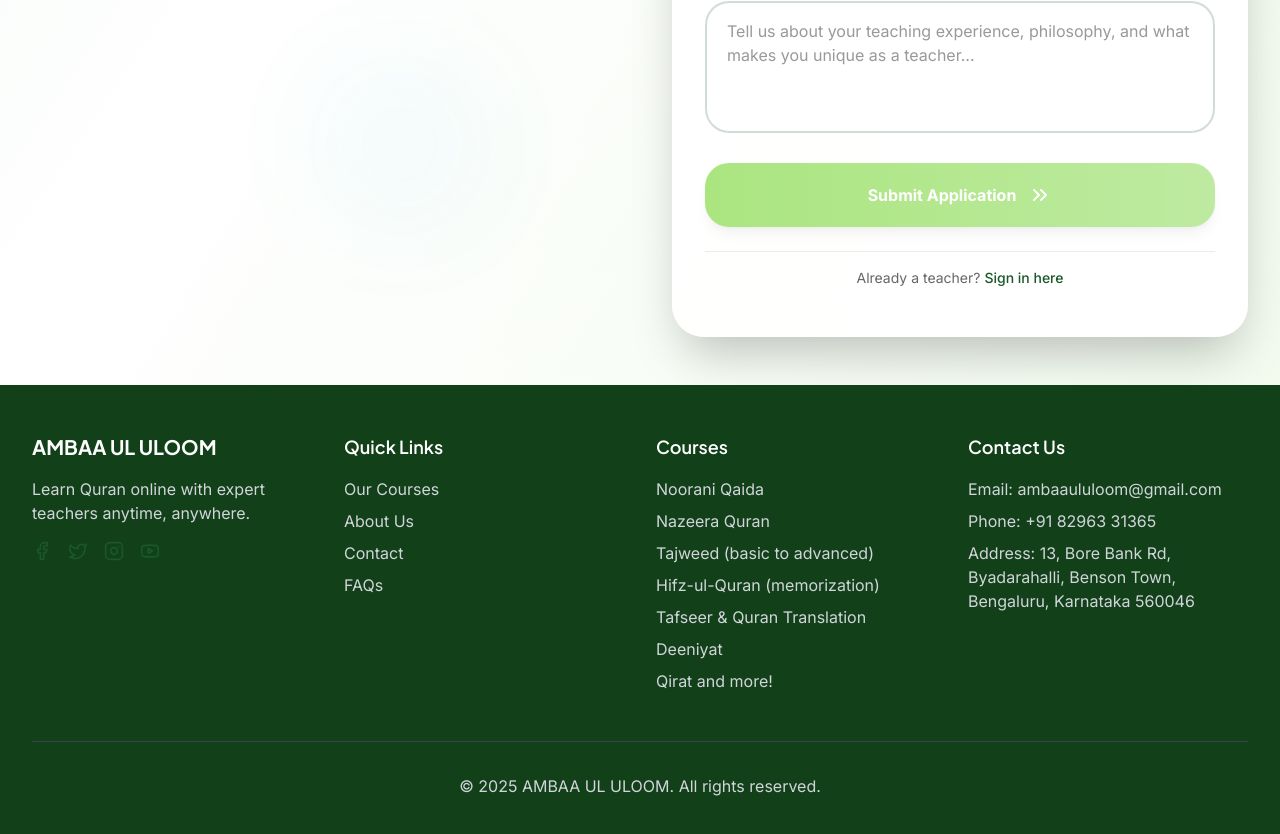
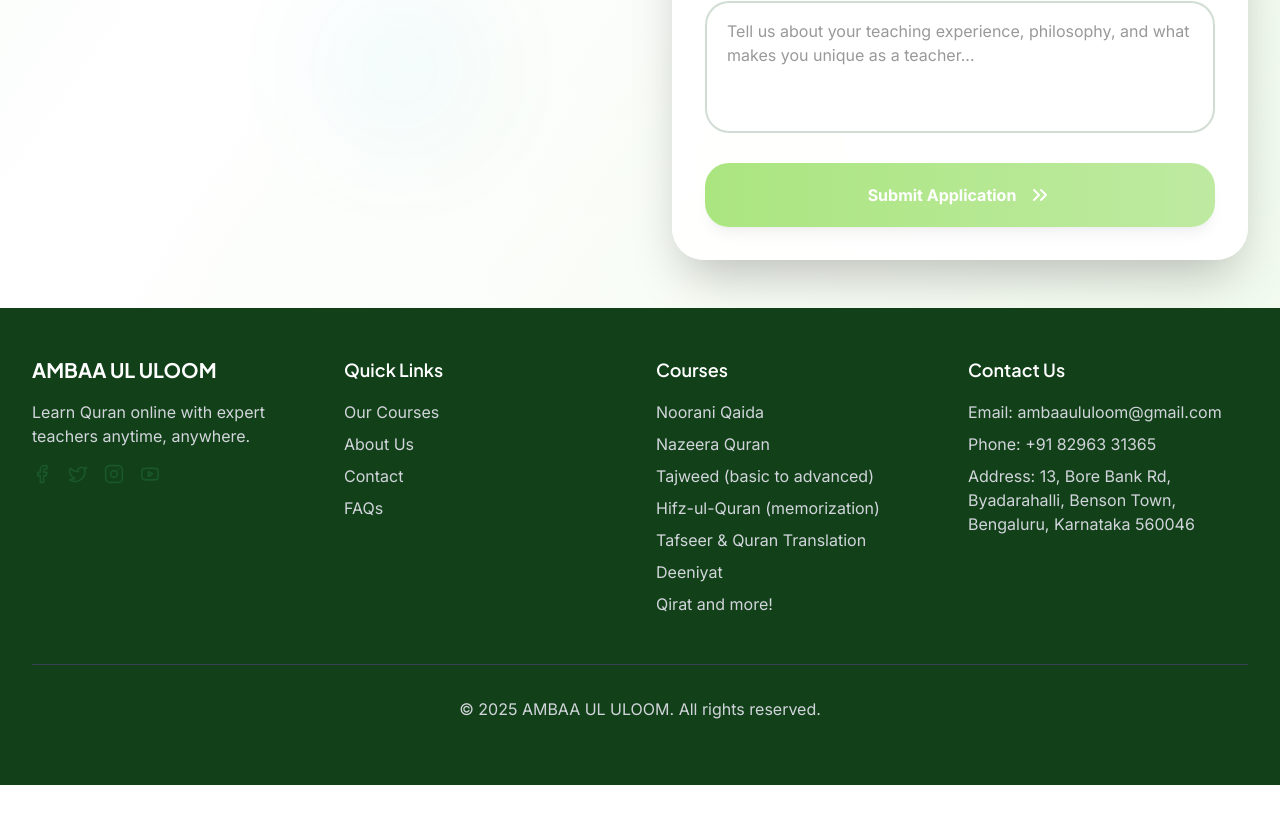
Before and after one commit to syedzabii/AmbUloom-Web, a Next.js app: page /register-teacher in a window 1280 px wide. Shown: the part 1518-2352 px from the top of the page. After the commit the page ends 2303 px from the top, so only its background shows below. Built offline with nearby package versions, Linux system fonts and the light colour scheme; no server answers.

Commit message:
remove logs

```diff
--- a/app/register-teacher/page.tsx
+++ b/app/register-teacher/page.tsx
@@ -146,14 +146,11 @@ export default function TeacherRegisterPage() {
         termsAccepted: true,
       };
 
-      console.log("Teacher registration data:", formData);
-
       // Send form data to the backend API
       const response = await apiClient.post("/teacher/register", formData);
 
       if (response.status === 201) {
         // Handle successful registration
-        console.log("Teacher registration successful:", response.data);
 
         // Store teacher name for the success page
         const teacherName = formData.firstName;
@@ -587,8 +584,8 @@ export default function TeacherRegisterPage() {
                   )}
                 </button>
 
-                {/* Login Link */}
-                <div className="text-center pt-4 border-t border-primary/10">
+                {/* Login Link - Removed until login page is implemented */}
+                {/* <div className="text-center pt-4 border-t border-primary/10">
                   <p className="text-xs sm:text-sm text-text-secondary">
                     Already a teacher?{" "}
                     <Link
@@ -598,7 +595,7 @@ export default function TeacherRegisterPage() {
                       Sign in here
                     </Link>
                   </p>
-                </div>
+                </div> */}
               </form>
             </div>
           </div>
--- a/app/register/page.tsx
+++ b/app/register/page.tsx
@@ -114,14 +114,11 @@ export default function RegisterPage() {
         termsAccepted: true,
       };
 
-      console.log("Form submission data:", formData);
-
       // Send form data to the backend API
       const response = await apiClient.post("/applicant/register", formData);
 
       if (response.status === 201) {
         // Handle successful registration
-        console.log("Registration successful:", response.data);
         await setCookie(); // Set cookie if needed
         // Store student name for success page
         localStorage.setItem("studentName", `${formData.firstName} ${formData.lastName}`);
@@ -441,8 +438,8 @@ export default function RegisterPage() {
                   )}
                 </button>
 
-                {/* Login Link */}
-                <div className="text-center pt-4 border-t border-primary/10">
+                {/* Login Link - Removed until login page is implemented */}
+                {/* <div className="text-center pt-4 border-t border-primary/10">
                   <p className="text-body-sm text-text-secondary">
                     Already part of our community?{" "}
                     <Link
@@ -452,7 +449,7 @@ export default function RegisterPage() {
                       Sign in here
                     </Link>
                   </p>
-                </div>
+                </div> */}
               </form>
             </div>
           </div>
```
